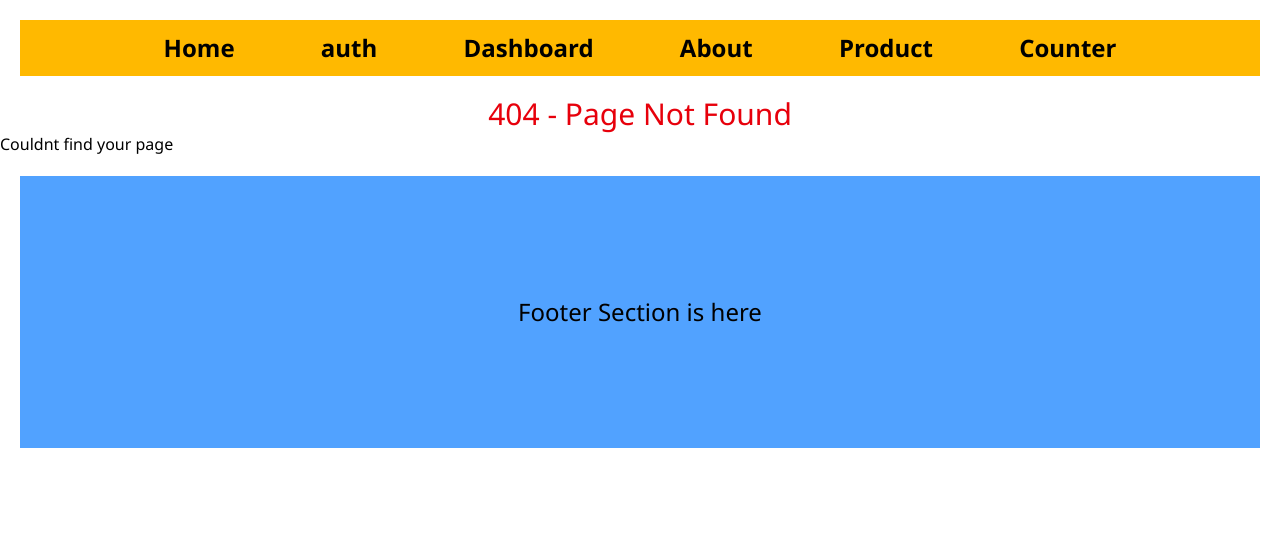
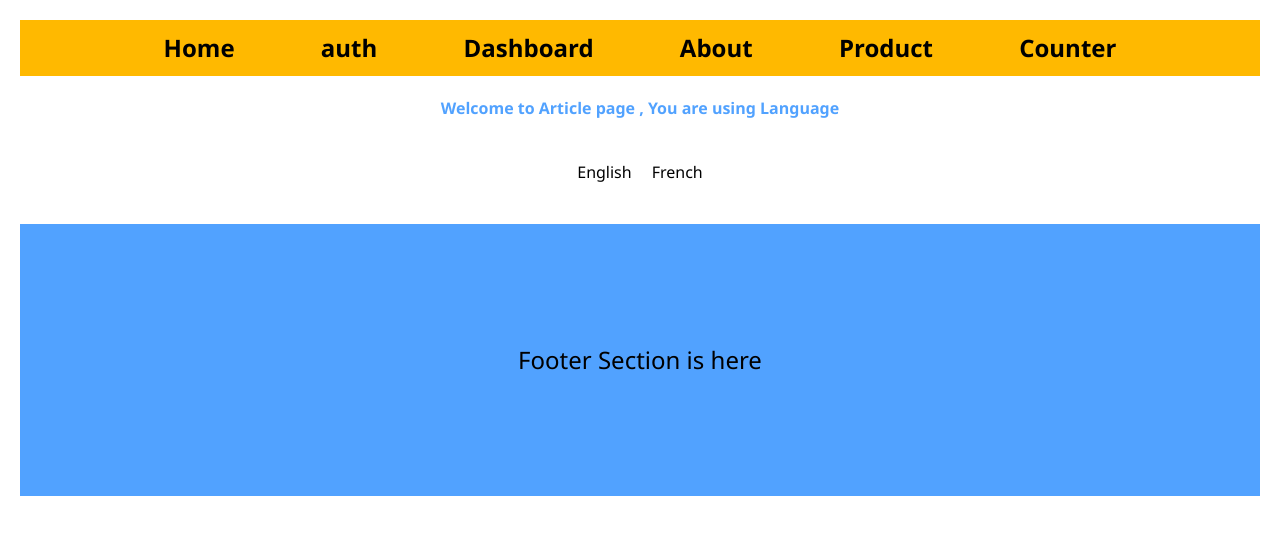
Before and after one commit to upendradhami/Nextjs, a Next.js app in the folder 02-routings/: page /articles/1 in a window 1280 px wide. Before the commit this address had no page. Shown: the top 534 px of the page. Built offline with nearby package versions, Linux system fonts and the light colour scheme.

Commit message:
params and search params

```diff
--- /dev/null
+++ b/02-routings/app/articles/[articles]/page.tsx
@@ -0,0 +1,21 @@
+import Link from "next/link";
+
+export default function ArticlePage(
+  {params}:
+   {params: {articleid:string;
+     searchid:string;
+}}) {
+
+  const {articleid, searchid} = params;
+  return (
+
+    <>
+       <h1 className="text-center text-blue-400 font-bold">Welcome to Article page , You are using {articleid} {searchid} Language </h1>
+
+      <div className="flex justify-center gap-5 m-5 p-5"  >
+         <Link href="news-article?lang={articleid}">English</Link>
+        <Link href="news-article?lang={articleid}}">French</Link>
+      </div>
+    </>
+  )
+}
--- a/02-routings/app/auth/layout.tsx
+++ b/02-routings/app/auth/layout.tsx
@@ -4,12 +4,13 @@ import Link from "next/link";
 import {usePathname} from 'next/navigation';
 
 const navLinks = [
-  {name:"forgot Password", href:"auth/forgotpassword" },
-  {name:"login", href:"auth/login"},
-  {name:"signup", href:"auth/signup"}
+  {name:"forgot Password", href:"/auth/forgotpassword" },
+  {name:"login", href:"/auth/login"},
+  {name:"signup", href:"/auth/signup"}
 ]
 export default function AuthLayout({children} : {children: React.ReactNode}){
      const pathname = usePathname();
+     console.log(pathname)
 
     return (
       <>
--- a/02-routings/app/page.tsx
+++ b/02-routings/app/page.tsx
@@ -1,3 +1,6 @@
+
+import Link from 'next/link';
+
 export const metadata = {
   title: 'Home Page',
   description: 'This is the home page of our Next.js application.',
@@ -6,5 +9,8 @@ export const metadata = {
 export default function HomePage() {
   return <>
    <h1 className="text-center font-bold text-3xl text-indigo-400 "> Welcome to Home Page</h1>
+   <h2>Go to articles</h2>
+   <Link href="/articles/news-article?lang=fr">Learning in french</Link>
+   <Link href="/articles/news-article?lang=en">Learning in English</Link>
    </>
 }
```
Also changed, not shown: 02-routings/app/auth/forgotpassword/page.tsx (renamed from 02-routings/app/auth/forgot password/page.tsx).
